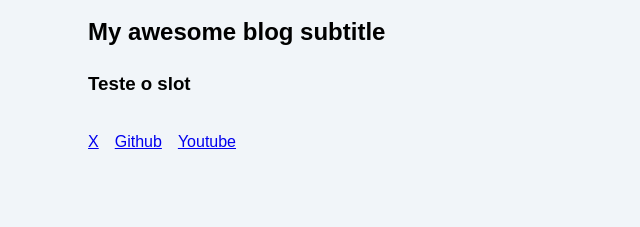
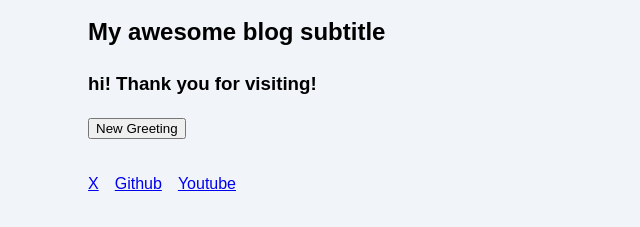
Before and after one commit to matheustanaka/math.dev, an Astro site: page / in a window 1280 px wide. Shown: the part 157-384 px from the top of the page, without its empty margins (212-852 px from the left). Built offline with nearby package versions, Linux system fonts and the light colour scheme; Astro itself is replaced by a stand-in of ours.

Commit message:
add preact and astro islands - chapter 6

```diff
--- a/astro.config.mjs
+++ b/astro.config.mjs
@@ -1,6 +1,9 @@
 import { defineConfig } from 'astro/config';
+
+import preact from "@astrojs/preact";
 
 // https://astro.build/config
 export default defineConfig({
-    site: "https://mytestblogastro.netlify.app/"
+  site: "https://mytestblogastro.netlify.app/",
+  integrations: [preact()]
 });
--- a/package.json
+++ b/package.json
@@ -10,10 +10,12 @@
     "astro": "astro"
   },
   "dependencies": {
+    "@astrojs/preact": "^3.1.0",
     "@astrojs/rss": "^4.0.2",
     "@types/node": "^20.10.5",
     "astro": "^4.0.5",
     "fs": "^0.0.1-security",
+    "preact": "^10.19.3",
     "prettier": "^3.1.1",
     "prettier-plugin-astro": "^0.12.2"
   }
--- /dev/null
+++ b/src/components/Greeting.jsx
@@ -0,0 +1,17 @@
+import { useState } from 'preact/hooks';
+
+export default function Greeting({messages}) {
+
+  const randomMessage = () => messages[(Math.floor(Math.random() * messages.length))];
+
+  const [greeting, setGreeting] = useState(messages[0]);
+
+  return (
+    <div>
+      <h3>{greeting}! Thank you for visiting!</h3>
+      <button onClick={() => setGreeting(randomMessage())}>
+        New Greeting
+      </button>
+    </div>
+  );
+}
--- a/src/pages/index.astro
+++ b/src/pages/index.astro
@@ -1,8 +1,9 @@
 ---
 import BaseLayout from '../layouts/BaseLayout.astro';
+import Greeting from '../components/Greeting.jsx';
 const pageTitle = "Home Page";
 ---
 <BaseLayout pageTitle={pageTitle}>
   <h2>My awesome blog subtitle</h2>
-    <h3>Teste o slot</h3>
+    <Greeting client:load messages={["hi", "Hello", "Hey there", "Eae"]} />
 </BaseLayout>
--- a/tsconfig.json
+++ b/tsconfig.json
@@ -1,3 +1,7 @@
 {
-  "extends": "astro/tsconfigs/base"
+  "extends": "astro/tsconfigs/base",
+  "compilerOptions": {
+    "jsx": "react-jsx",
+    "jsxImportSource": "preact"
+  }
 }
```
Also changed, not shown: 1 other file.
